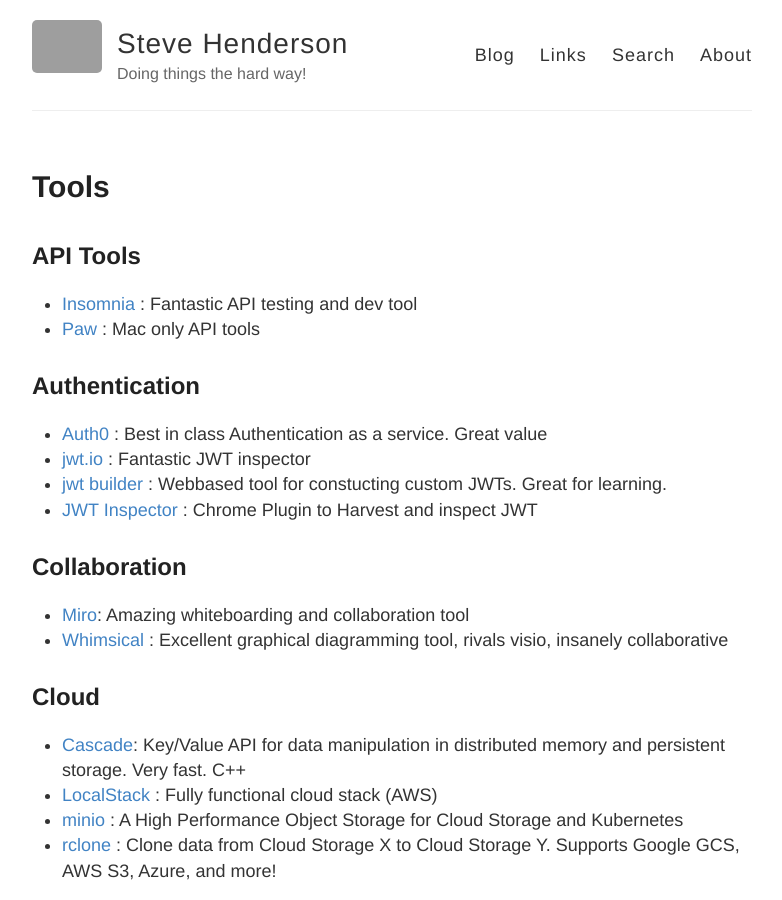
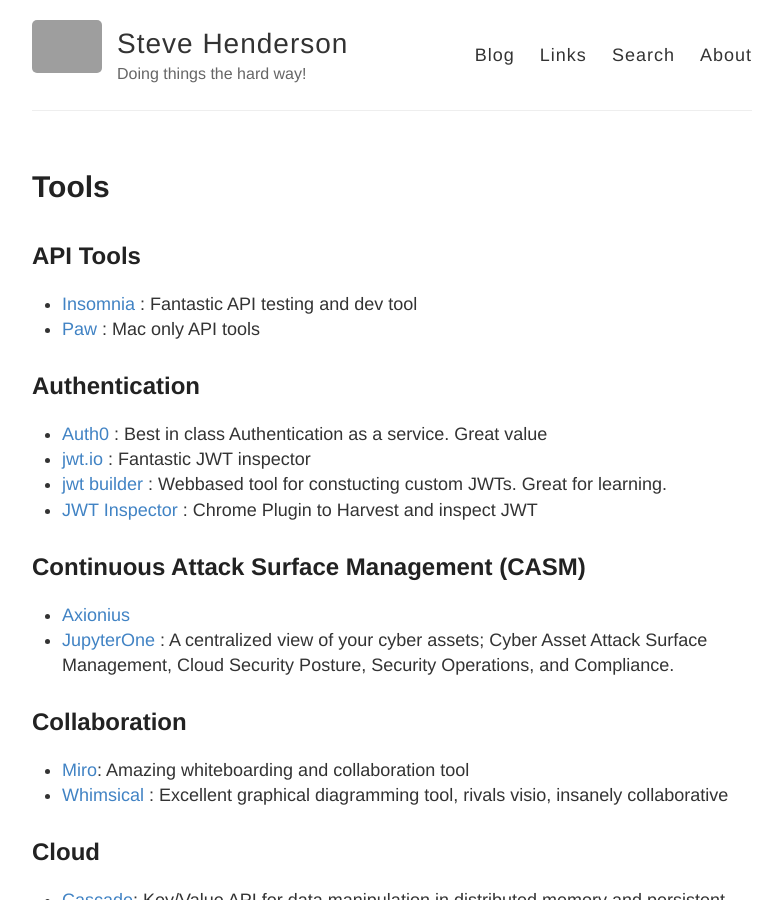
Before and after one commit to stevehenderson/stevehenderson.github.io, a Jekyll site: the page built from tools.md, in a window 1280 px wide and 900 px high. Shown: the whole window, without its empty margins (248-1030 px from the left). Built offline with Jekyll 4.4.1, drawn with Linux system fonts in a browser that asks for light colours; grey boxes are pictures that could not be loaded.

Commit message:
Update tools.md

```diff
--- a/tools.md
+++ b/tools.md
@@ -14,6 +14,10 @@
    * [jwt.io](https://jwt.io/) : Fantastic JWT inspector
    * [jwt builder](http://jwtbuilder.jamiekurtz.com/) : Webbased tool for constucting custom JWTs.  Great for learning.
    * [JWT Inspector](https://chrome.google.com/webstore/detail/jwt-inspector/jgjihoodklabhdoeffdjofnknfijolgk/related) : Chrome Plugin to Harvest and inspect JWT
+
+## Continuous Attack Surface Management (CASM)
+   * [Axionius](https://www.axonius.com/)
+   * [JupyterOne](https://www.jupiterone.com/) : A centralized view of your cyber assets; Cyber Asset Attack Surface Management, Cloud Security Posture, Security Operations, and Compliance.
 
 ## Collaboration
    * [Miro](https://miro.com/):  Amazing whiteboarding and collaboration tool
```
